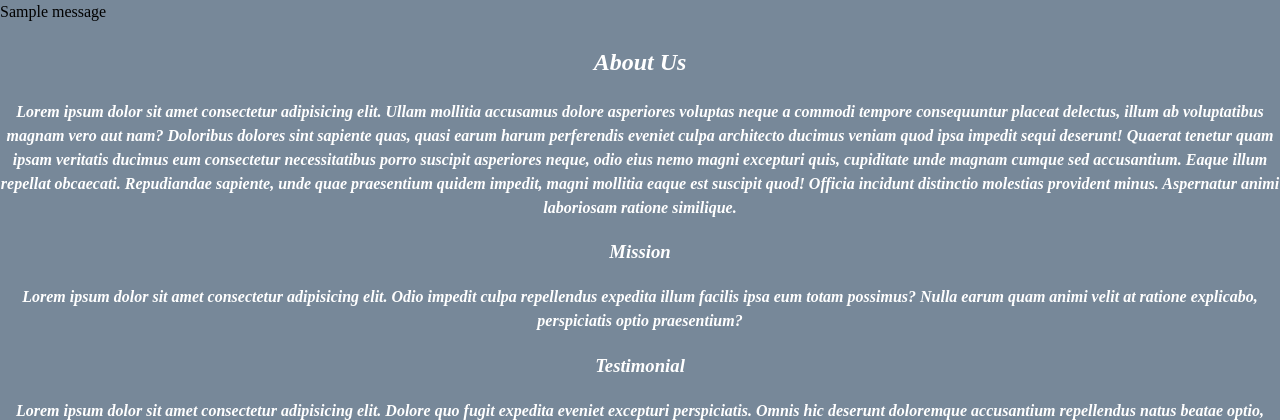
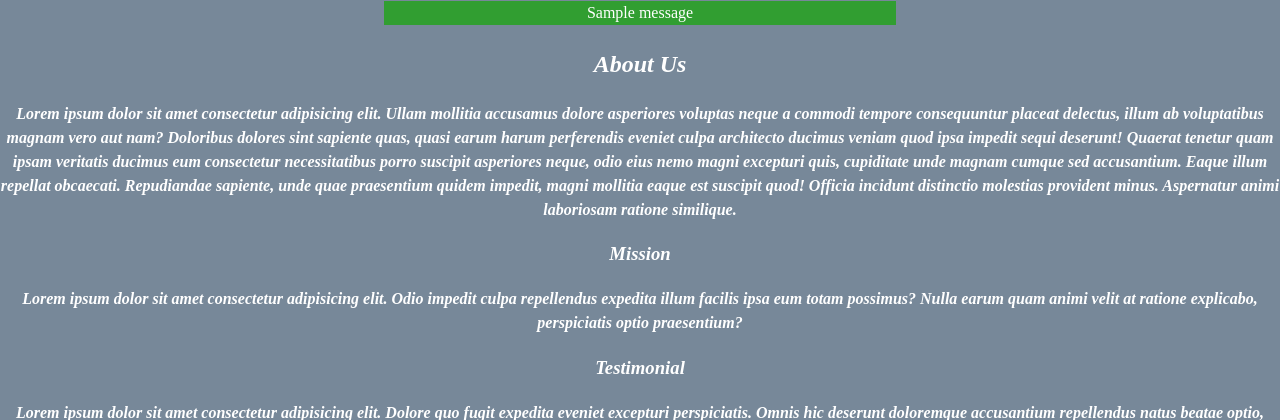
Before and after one commit to CaptainMumo/biashara_business_review, a Flask app: page / in a window 1280 px wide. Shown: the part 181-601 px from the top of the page. Run offline with Flask 2, Linux system fonts and the light colour scheme; one stand-in notice (Sample message) is shown.

Commit message:
Modified flash messages class to enable display of success and error flash messages

```diff
--- a/templates/layout.html
+++ b/templates/layout.html
@@ -29,7 +29,7 @@
         {% with messages = get_flashed_messages(with_categories=true) %}
             {% if messages %}
                 {% for category, message in messages %}
-                    <div class="flash_message">
+                    <div class="message {{ category }}">
                         {{ message }}
                     </div>
                 {% endfor %}
```
